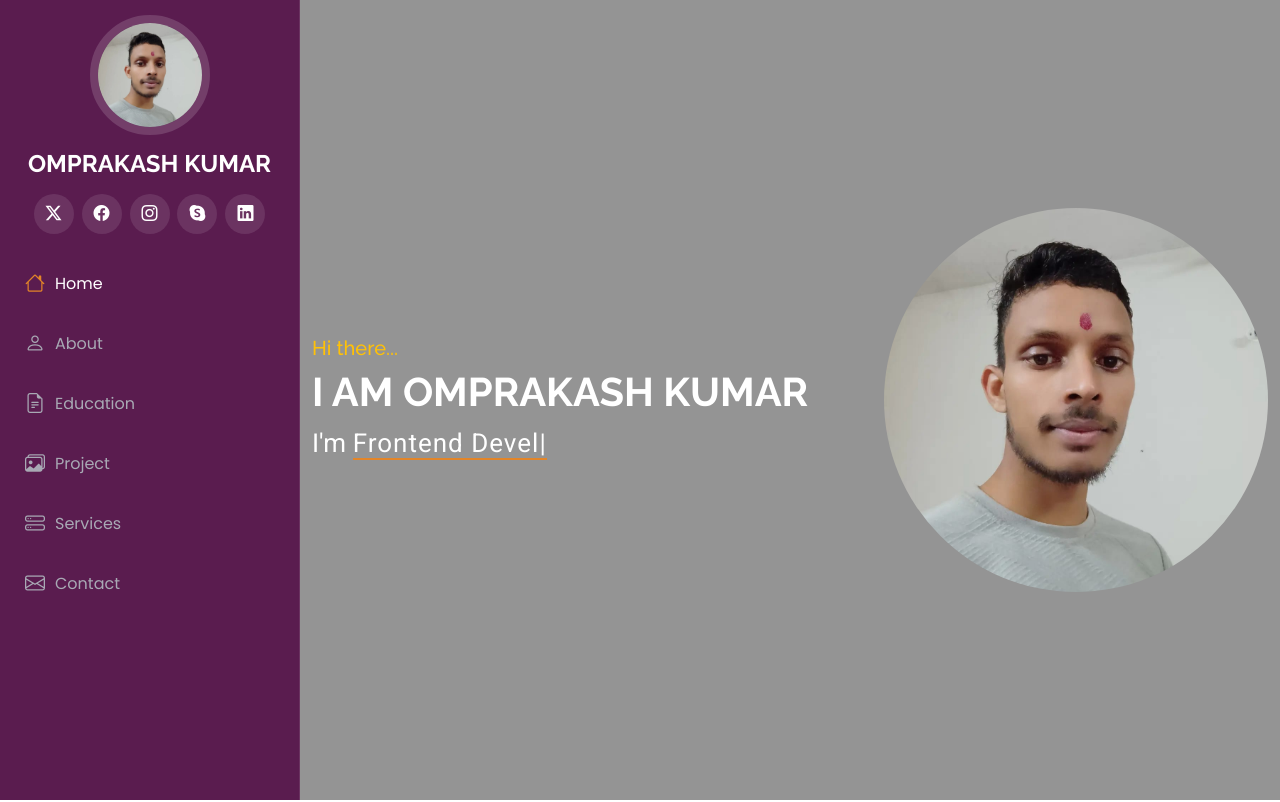
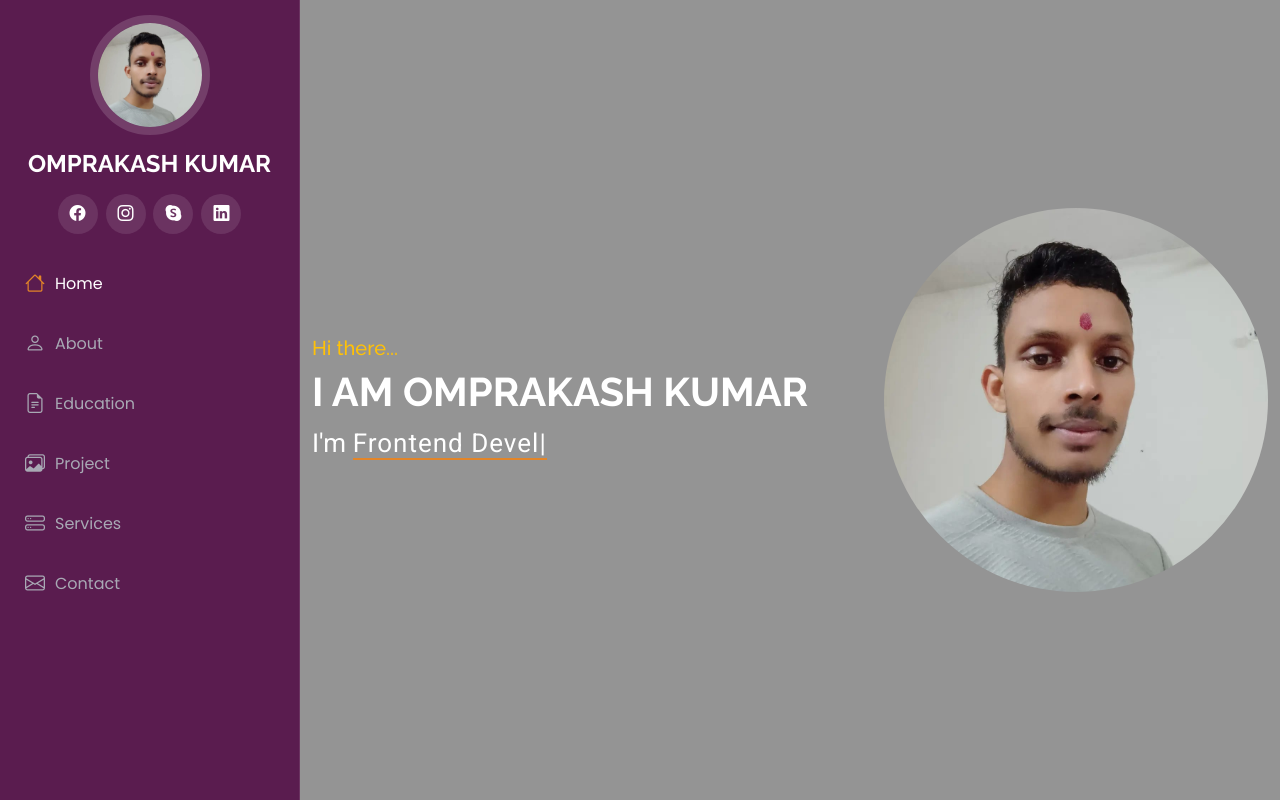
Before and after one commit to omprakash216/portfolio, a plain HTML site: page index.html in a window 1280 px wide. Shown: the top 802 px of the page. Drawn offline with Linux system fonts and the light colour scheme.

Commit message:
Update index.html

```diff
--- a/index.html
+++ b/index.html
@@ -55,11 +55,11 @@
     </a>
 
     <div class="social-links text-center">
-      <a href="#" class="twitter"><i class="bi bi-twitter-x"></i></a>
-      <a href="#" class="facebook"><i class="bi bi-facebook"></i></a>
-      <a href="#" class="instagram"><i class="bi bi-instagram"></i></a>
+
+      <a href="https://www.facebook.com/omprakash.kumar.148899/" class="facebook"><i class="bi bi-facebook"></i></a>
+      <a href="https://www.instagram.com/omprakashkumar2710/" class="instagram"><i class="bi bi-instagram"></i></a>
       <a href="#" class="google-plus"><i class="bi bi-skype"></i></a>
-      <a href="#" class="linkedin"><i class="bi bi-linkedin"></i></a>
+      <a href="https://www.linkedin.com/in/om-prakash-kumar-30742020b/" class="linkedin"><i class="bi bi-linkedin"></i></a>
     </div>
 
     <nav id="navmenu" class="navmenu">
```
